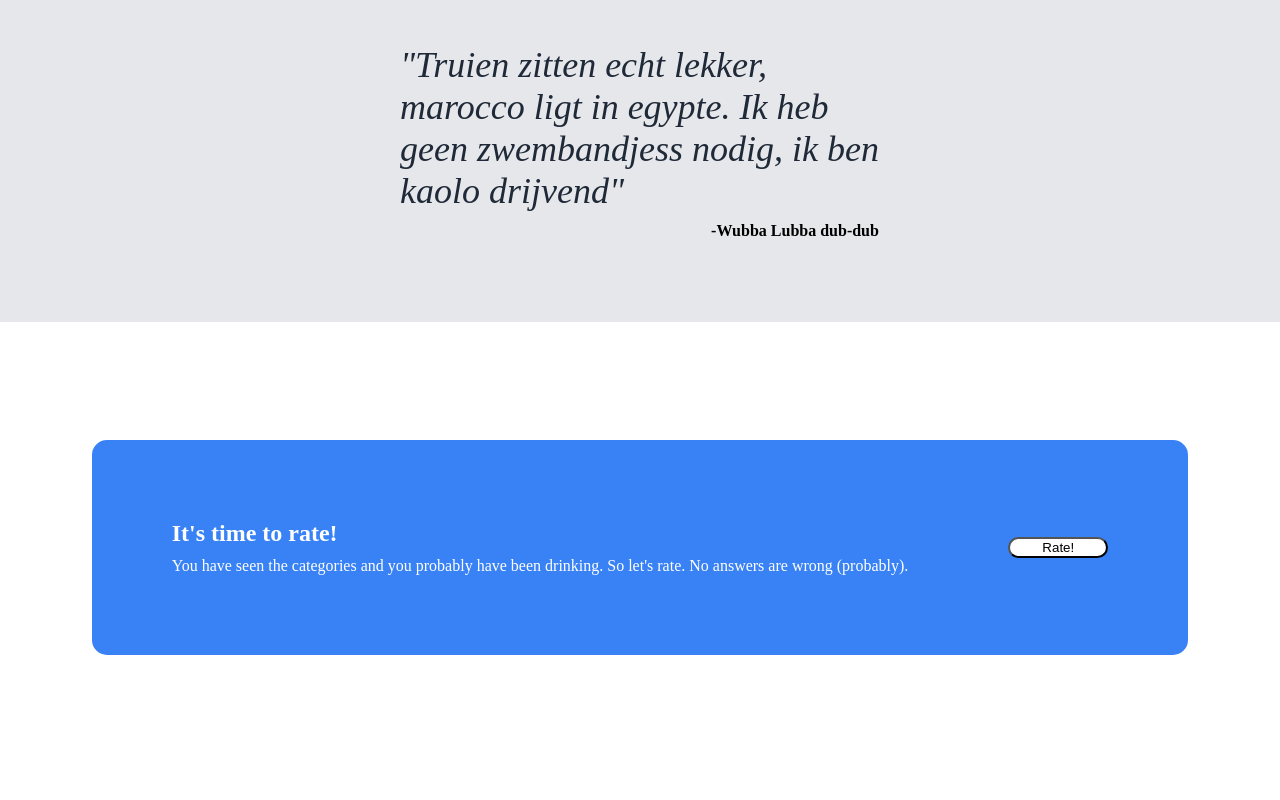
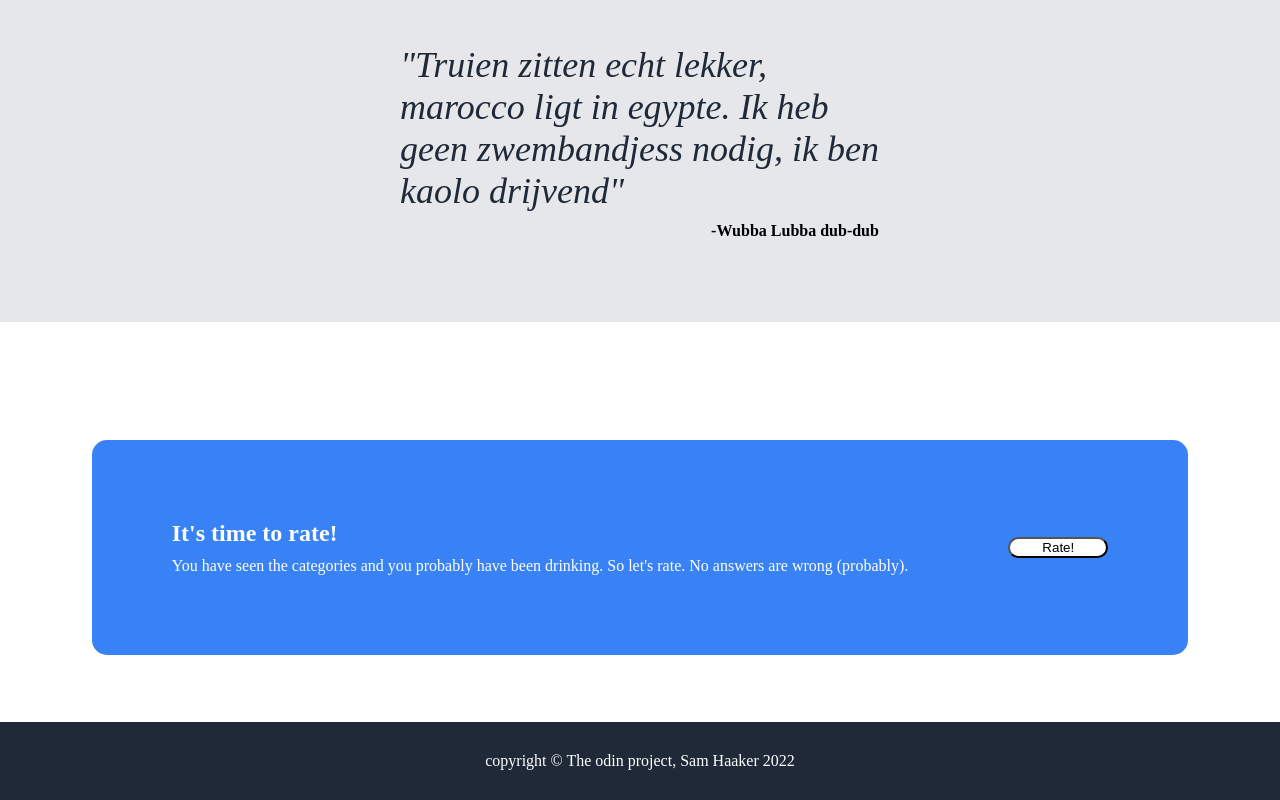
Before and after one commit to sam-theo/odin-landingpage1, a plain HTML site: page index.html in a window 1280 px wide. Shown: the part 825-1625 px from the top of the page. Before the commit the page ends 1547 px from the top, so only its background shows below. Drawn offline with Linux system fonts and the light colour scheme.

Commit message:
Added the footer note and hover effect buttons

```diff
--- a/index.html
+++ b/index.html
@@ -62,7 +62,7 @@
         </div>
     </div>
     <div class="footer">
-
+        <div>copyright &copy; The odin project, Sam Haaker 2022</div>
     </div>
 
 </body>
--- a/style.css
+++ b/style.css
@@ -31,7 +31,9 @@ a{
 a:hover{
     color: #3882f6;
 }
-
+.signup:hover{
+    color: #1F2937;
+}
 ul{
     list-style-type: none;
     display: flex;
@@ -147,6 +149,9 @@ ul{
     color: black;
     background-color: white;
 }
+.rate:hover{
+    color: #3882f6;
+}
 .boxtext{
     display: flex;
     flex-direction: column;
@@ -160,3 +165,12 @@ ul{
 .subtextbox{
     margin-right: 100px;
 }
+.footer{
+    background-color: #1F2937;
+    display: flex;
+    justify-content: center;
+    align-items: center;
+    color: white;
+    padding-top: 30px;
+    padding-bottom: 30px;
+}
```
